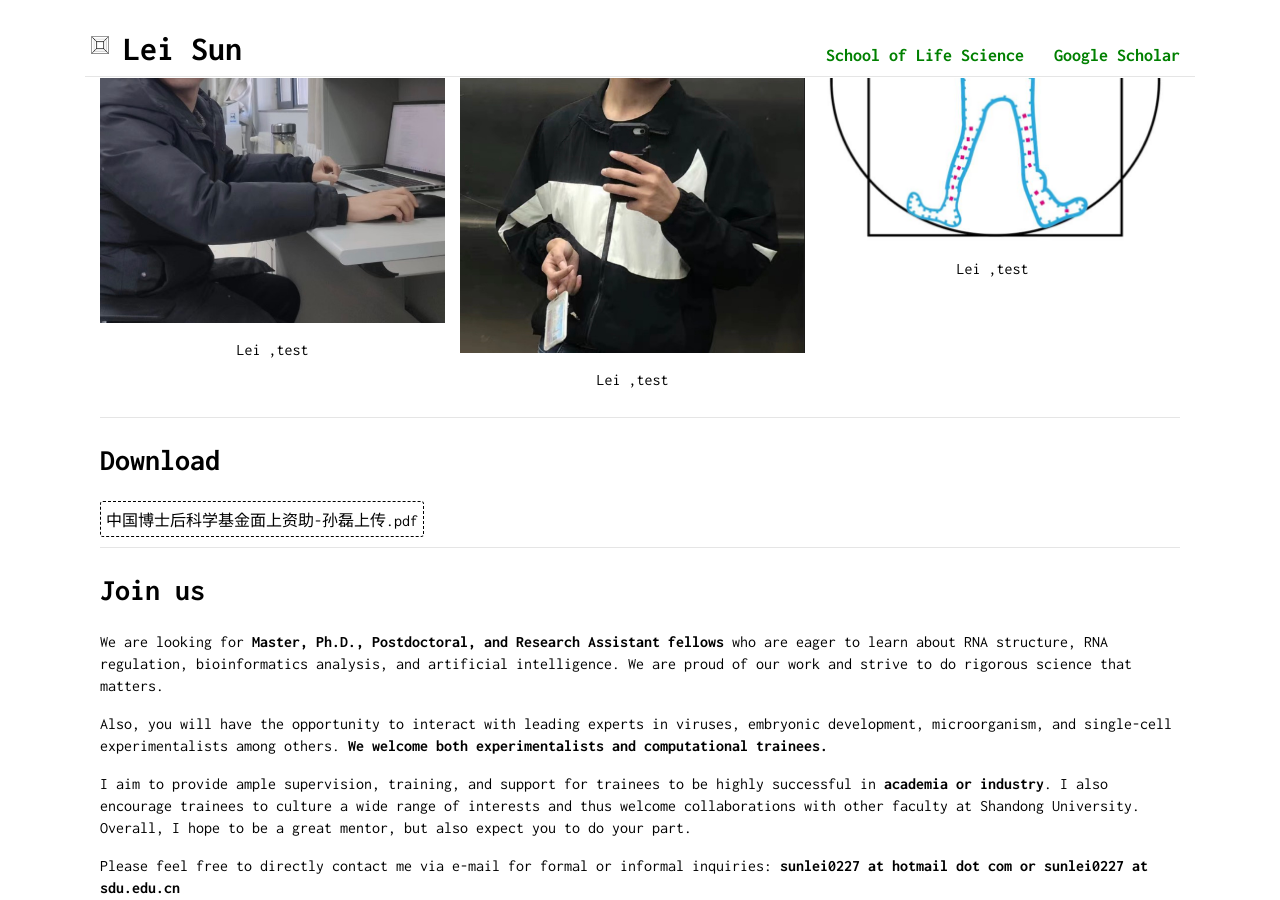
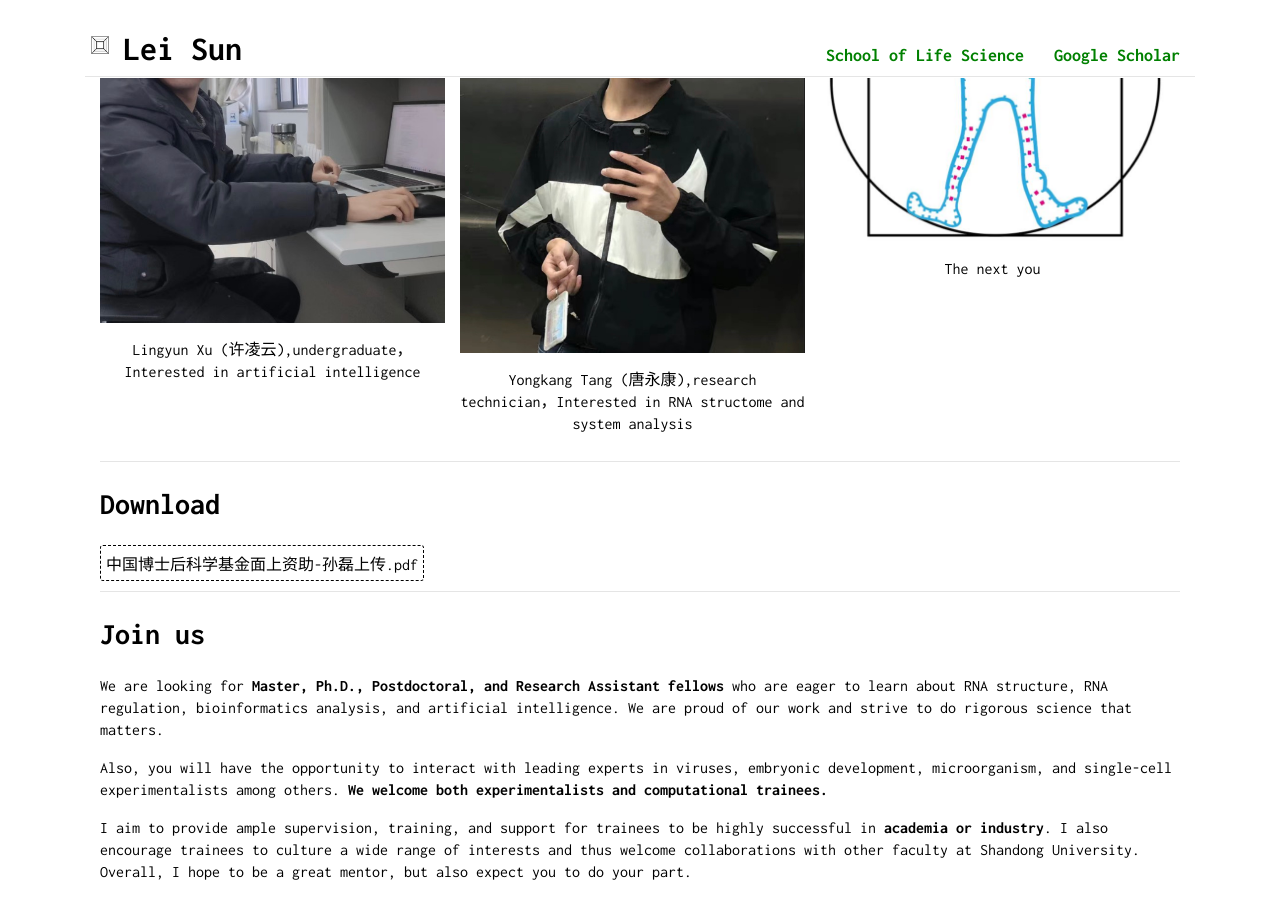
Before and after one commit to sunlei0227/sunlei0227.github.io, a Jekyll site: the page index.html, which Jekyll copies as it is, in a window 1280 px wide and 900 px high, scrolled down 4804 px. Built offline with Jekyll 4.4.1, drawn with Linux system fonts in a browser that asks for light colours; comment, search, counter and statistics services are not loaded.

Commit message:
Update index.html

```diff
--- a/index.html
+++ b/index.html
@@ -454,7 +454,7 @@
                                 <img alt="Lingyun Xu (许凌云)" title="Lingyun Xu  (孙磊)" id="display-picture" src="static/img/lingyun.jpg" />
                             </div>
                             <div class="col-md-12 col-sm-12 col-xs-12" style="padding-left: 0; text-align: center">
-                                <p>Lei ,test
+                                <p>Lingyun Xu (许凌云),undergraduate，Interested in artificial intelligence
                                 </p>
                             </div>
                         </div>
@@ -467,7 +467,7 @@
                                 <img alt="Yongkang Tang (唐永康)" title="Yongkang Tang  (唐永康)" id="display-picture" src="static/img/yongkang.jpg" />
                             </div>
                             <div class="col-md-12 col-sm-12 col-xs-12" style="padding-left: 0; text-align: center">
-                                <p>Lei ,test
+                                <p>Yongkang Tang (唐永康),research technician，Interested in RNA structome and system analysis
                                 </p>
                             </div>
                         </div>
@@ -480,7 +480,7 @@
                                 <img alt="The next you " title="The next you" id="display-picture" src="static/img/logo.jpg" />
                             </div>
                             <div class="col-md-12 col-sm-12 col-xs-12" style="padding-left: 0; text-align: center">
-                                <p>Lei ,test
+                                <p>The next you
                                 </p>
                             </div>
                         </div>
```
